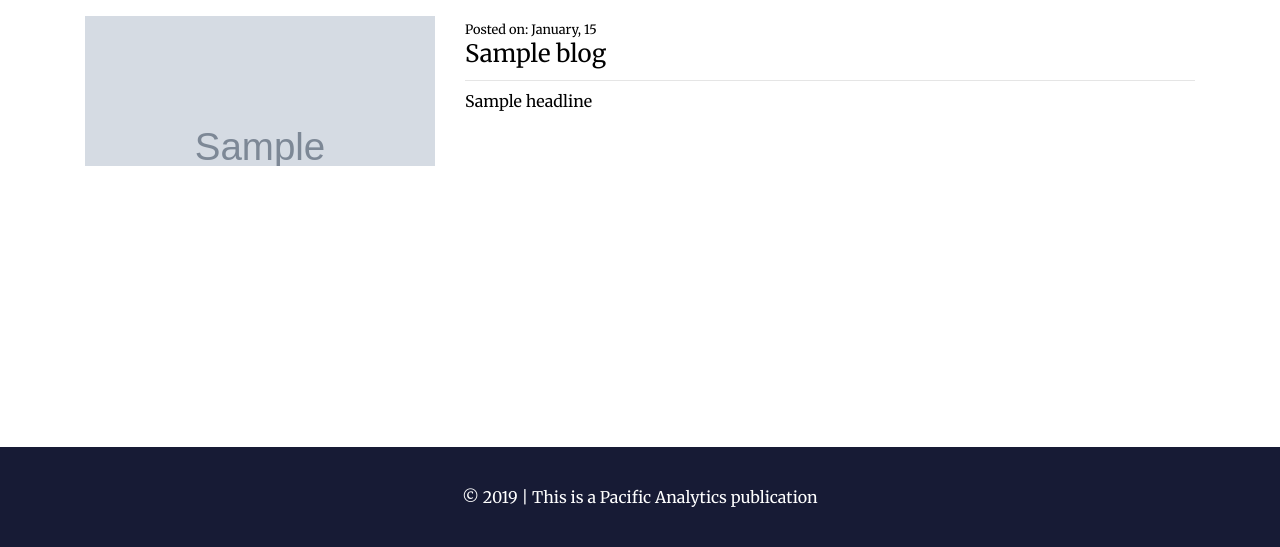
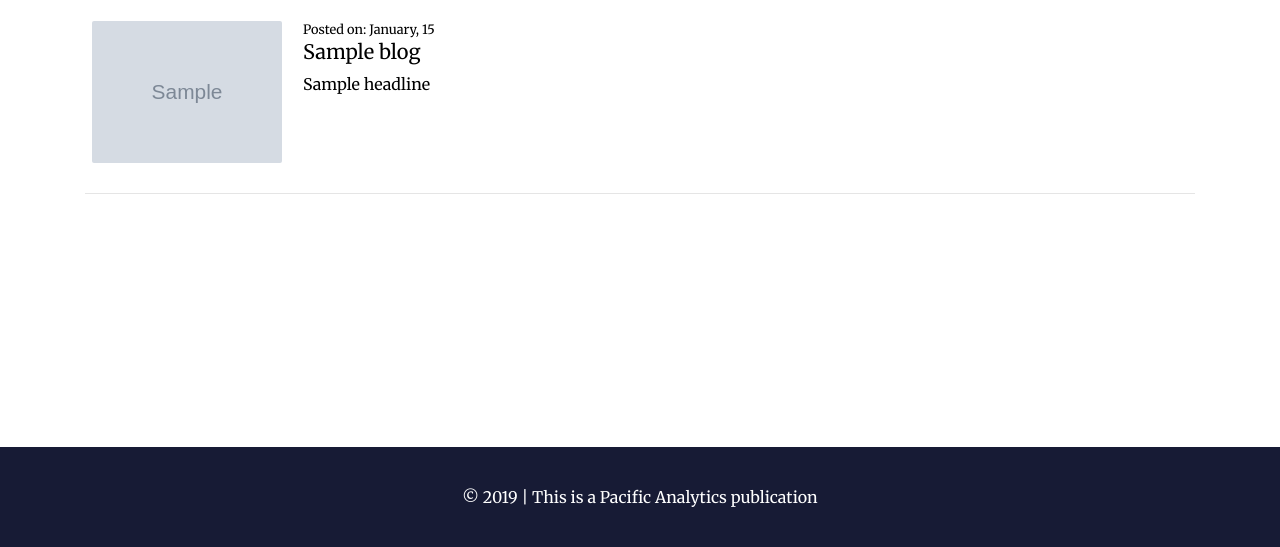
Before and after one commit to brandontkessler/codegib, a Flask app: template app/templates/media/media.html in a window 1280 px wide. Shown: the part 268-815 px from the top of the page. Run offline with Flask 2, Linux system fonts and the light colour scheme; the template is opened without the code that fills it: most values are stand-ins (such as "Sample title", 1, 10 or a date in 2020); grey boxes marked "Sample" are stand-in pictures; data that the repository does not hold is empty; parts of the project's set-up code (start-up, migrations or seed data) failed here and were passed over; some libraries are stand-ins or nearby versions.

Commit message:
media page design update

```diff
--- a/app/static/css/media.css
+++ b/app/static/css/media.css
@@ -1,51 +1,32 @@
-.first-blog-row {
-  max-height: 255px;
-  overflow: hidden;
+.media {
+  margin-bottom: 25px;
+  flex-wrap: wrap;
+  border-left: 2px solid white;
 }
 
-.main-card .card-cover {
-  width: 100%;
+.media:hover {
+  text-decoration: none;
+  border-left: 2px solid black;
 }
 
-.small-cards {
-  height: 250px;
-  overflow: hidden;
+.media-img-container {
+  min-height: 100%;
+  width: 200px;
+  padding: 5px;
 }
 
-.small-cards .card-cover {
+.media-img {
   width: 100%;
+  object-fit: cover;
+  border-radius: 2px;
 }
 
-.second-blog-row {
-  overflow: hidden;
+.media-body {
+  color: black;
 }
 
-.second-blog-row .card-cover {
-  width: 100%;
+@media only screen and (max-width: 767px) {
+  .media-img-container {
+    width: 100%;
+  }
 }
-
-.remaining-blog-card {
-  height: 150px;
-  overflow: hidden;
-}
-
-.remaining-blog-card .card-cover {
-  width: 100%;
-}
-
-
-.first-blog-row, .second-blog-row, .remaining-blog-card {
-  margin-bottom: 75px;
-}
-
-
-.card-body {
-  color: black;
-  padding: 0;
-}
-
-
-.blog-card:hover {
-  text-decoration: none;
-  background-color: #eaeaea;
-}
--- a/app/templates/media/media.html
+++ b/app/templates/media/media.html
@@ -11,125 +11,20 @@
   </div>
 
   <div class="container">
-    {% if blogs|length > 5 %}
-      <div class="row first-blog-row">
-        <div class="col-sm-8 mb-5">
-          <a href="{{ url_for('media.read_blog', blog_title=blogs[0].title) }}" class="row main-card blog-card">
-            <div class="col-6">
-              <img class="card-cover" src="{{ url_for('static', filename=blogs[0].feature_img_path) }}" class="card-img-top" alt="...">
-            </div>
-            <div class="col-6">
-              <div class="card-body">
-                <small class="card-date">Posted on: {{ blogs[0].date.strftime('%B, %d') }}</small>
-                <h4 class="card-title">{{ blogs[0].title }}</h4>
-                <hr class="mt-0 mb-2 pt-0 pb-0">
-                <p class="card-headline mb-0">{{ blogs[0].headline }}</p>
-              </div>
-            </div>
-          </a>
-        </div>
-        <div class="col-sm-4">
-          <div class="row small-cards">
-            <div class="col-12">
-              <a href="{{ url_for('media.read_blog', blog_title=blogs[1].title) }}" class="row blog-card">
-                <div class="col-4">
-                  <img class="card-cover" src="{{ url_for('static', filename=blogs[1].feature_img_path) }}" class="card-img-top" alt="...">
-                </div>
-                <div class="col-8">
-                  <div class="card-body">
-                    <small class="card-date">Posted on: {{ blogs[1].date.strftime('%B, %d') }}</small>
-                    <h5 class="card-title">{{ blogs[1].title }}</h5>
-                  </div>
-                </div>
-              </a>
-              <a href="{{ url_for('media.read_blog', blog_title=blogs[2].title) }}" class="row blog-card mt-5">
-                <div class="col-4">
-                  <img class="card-cover" src="{{ url_for('static', filename=blogs[2].feature_img_path) }}" class="card-img-top" alt="...">
-                </div>
-                <div class="col-8">
-                  <div class="card-body">
-                    <small class="card-date">Posted on: {{ blogs[2].date.strftime('%B, %d') }}</small>
-                    <h5 class="card-title">{{ blogs[2].title }}</h5>
-                  </div>
-                </div>
-              </a>
-            </div>
-          </div>
-        </div>
+    {% for blog in blogs %}
+    <a href="{{ url_for('media.read_blog', blog_title=blog.title) }}" class="media">
+      <div class="media-img-container mr-2">
+        <img src="{{ url_for('static', filename=blog.feature_img_path) }}" class="media-img" alt="...">
       </div>
-
-      <div class="row second-blog-row">
-        <div class="col-6">
-          <a href="{{ url_for('media.read_blog', blog_title=blogs[3].title) }}" class="row blog-card">
-            <div class="col-4">
-              <img class="card-cover" src="{{ url_for('static', filename=blogs[3].feature_img_path) }}" class="card-img-top" alt="...">
-            </div>
-            <div class="col-8">
-              <div class="card-body">
-                <small class="card-date">Posted on: {{ blogs[3].date.strftime('%B, %d') }}</small>
-                <h4 class="card-title">{{ blogs[3].title }}</h4>
-                <hr class="mt-0 mb-2 pt-0 pb-0">
-                <p class="card-headline mb-0">{{ blogs[3].headline }}</p>
-              </div>
-            </div>
-          </a>
-        </div>
-        <div class="col-6">
-          <a href="{{ url_for('media.read_blog', blog_title=blogs[4].title) }}" class="row blog-card">
-            <div class="col-4">
-              <img class="card-cover" src="{{ url_for('static', filename=blogs[4].feature_img_path) }}" class="card-img-top" alt="...">
-            </div>
-            <div class="col-8">
-              <div class="card-body">
-                <small class="card-date">Posted on: {{ blogs[4].date.strftime('%B, %d') }}</small>
-                <h4 class="card-title">{{ blogs[4].title }}</h4>
-                <hr class="mt-0 mb-2 pt-0 pb-0">
-                <p class="card-headline mb-0">{{ blogs[4].headline }}</p>
-              </div>
-            </div>
-          </a>
-        </div>
+      <div class="media-body ml-2">
+        <small class="card-date">Posted on: {{ blog.date.strftime('%B, %d') }}</small>
+        <h5 class="mt-0">{{ blog.title }}</h5>
+        {{ blog.headline }}
       </div>
-
-      <div class="remaining-blogs">
-        {% for blog in blogs[5:] %}
-        <a href="{{ url_for('media.read_blog', blog_title=blog.title) }}" class="row remaining-blog-card blog-card">
-          <div class="col-4">
-            <img class="card-cover" src="{{ url_for('static', filename=blog.feature_img_path) }}" class="card-img-top" alt="...">
-          </div>
-          <div class="col-8">
-            <div class="card-body">
-              <small class="card-date">Posted on: {{ blog.date.strftime('%B, %d') }}</small>
-              <h4 class="card-title">{{ blog.title }}</h4>
-              <hr class="mt-0 mb-2 pt-0 pb-0">
-              <p class="card-headline mb-0">{{ blog.headline }}</p>
-            </div>
-          </div>
-        </a>
-        {% endfor %}
-      </div>
-
-    {% else %}
-      <div class="remaining-blogs">
-        {% for blog in blogs %}
-        <a href="{{ url_for('media.read_blog', blog_title=blog.title) }}" class="row remaining-blog-card blog-card">
-          <div class="col-4">
-            <img class="card-cover" src="{{ url_for('static', filename=blog.feature_img_path) }}" class="card-img-top" alt="...">
-          </div>
-          <div class="col-8">
-            <div class="card-body">
-              <small class="card-date">Posted on: {{ blog.date.strftime('%B, %d') }}</small>
-              <h4 class="card-title">{{ blog.title }}</h4>
-              <hr class="mt-0 mb-2 pt-0 pb-0">
-              <p class="card-headline mb-0">{{ blog.headline }}</p>
-            </div>
-          </div>
-        </a>
-        {% endfor %}
-      </div>
-    {% endif %}
+    </a>
+    <hr>
+    {% endfor %}
   </div>
 
 
-
 {% endblock %}
```
